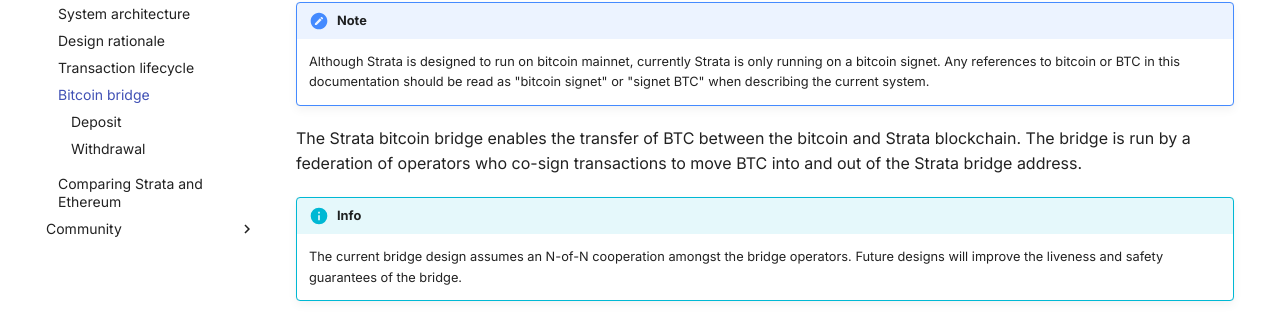
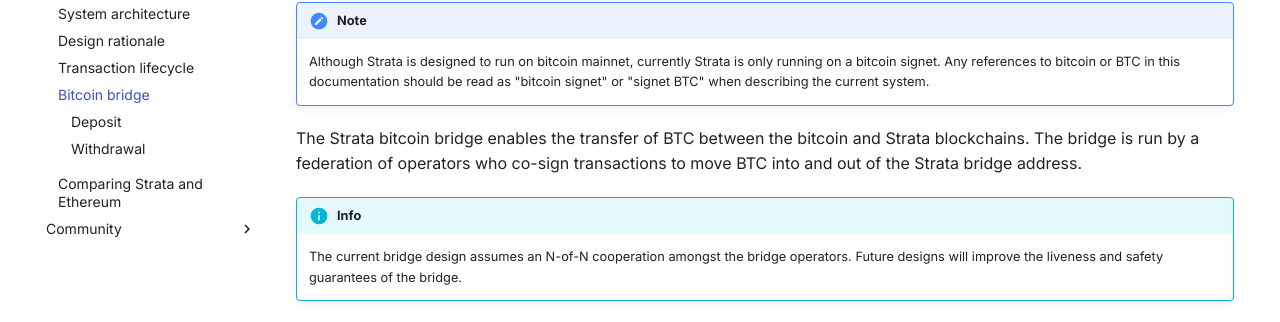
Before and after one commit to alpenlabs/docs, an MkDocs documentation site: the page built from docs/technical/bitcoin-bridge.md, in a window 1280 px wide and 900 px high. Shown: the part 178-500 px from the top of the window. Built offline with MkDocs 1.6.1 and Material for MkDocs 9.7.7, drawn with Linux system fonts in a browser that asks for light colours; part of the change alters nothing that is shown.

Commit message:
fix CI checks

```diff
--- a/docs/technical/bitcoin-bridge.md
+++ b/docs/technical/bitcoin-bridge.md
@@ -8,7 +8,7 @@
     as "bitcoin signet" or "signet BTC" when describing the current system.
 
 The Strata bitcoin bridge enables the transfer of BTC between the bitcoin
-and Strata blockchain.
+and Strata blockchains.
 The bridge is run by a federation of operators who
 co-sign transactions to move BTC into and out of the Strata bridge address.
 
@@ -31,7 +31,8 @@ it is broadcast to bitcoin for confirmation.
 
     Deposits and withdrawals are allowed in a denomination of $D$ BTC where
     $D = 10 \ \text{BTC}$ is a value predefined by the bridge federation.
-    The operator fee is set at 5% of the bridge denomination. The minimum relay fee for transactions is 10 satoshis per vByte.
+    The operator fee is set at 5% of the bridge denomination.
+    The minimum relay fee for transactions is 10 satoshis per vByte.
 
 !!! info
 
@@ -63,10 +64,10 @@ who sends 10[^fees] BTC to a P2TR address, where:
     This can be verified by revealing the random scalar $r$
     used to generate the pubkey by shifting the NUMS point.
 
-2. The script path spend has two paths:
+1. The script path spend has two paths:
    1. "Deposit path", an $N$-of-$N$ multisig path,
       where $N$ is the number of operators in the bridge.
-   2. "Take back" path,
+   1. "Take back" path,
       which allows the user to take back their funds if the bridge fails to
       move funds from the Deposit Request Transaction (DRT)
       into the bridge address within a 1-week period,
@@ -78,12 +79,12 @@ and is composed of the following data:
 
 1. Magic bytes.
    These take $11$ bytes and are used to identify the bridge.
-2. "Take back" TapLeaf hash.
+1. "Take back" TapLeaf hash.
    These take $32$ bytes and are used to validate the
    Deposit Request Transaction (DRT),
    while also necessary for the control block required
    to spend the P2TR output via the $N$-of-$N$ Tapscript.
-3. Execution Layer (EL) address.
+1. Execution Layer (EL) address.
    The Execution Layer (EL) address is the Strata address where
    the user wants to receive the BTC in Strata.
    It is a 20-byte Ethereum Virtual Machine (EVM) address.
@@ -123,15 +124,18 @@ sequenceDiagram
 The user requests a withdrawal on Strata and an operator is assigned to
 fulfill the request on bitcoin:
 
-1. The user initiates a withdrawal request, in response to which the corresponding amount of strata BTC or `sBTC` is burned from Strata.
-2. After the burn is confirmed, the assigned operator creates and signs a Withdrawal Transaction
-   (WT) on the Bitcoin blockchain where they spend 10 BTC from the bridge address' UTXO set,
-   while subtracting the operator's fee (5% of the bridge denomination) and the mining fee (minimum 10 satoshis per vByte),
+1. The user initiates a withdrawal request, in response to which
+    the corresponding amount of strata BTC or `sBTC` is burned from Strata.
+1. After the burn is confirmed, the assigned operator creates
+   and signs a Withdrawal Transaction (WT) on the Bitcoin blockchain
+   where they spend 10 BTC from the bridge address' UTXO set,
+   while subtracting the operator's fee (5% of the bridge denomination)
+   and the mining fee (minimum 10 satoshis per vByte),
    and requests the other $N-1$ operators to sign
    the Withdrawal Transaction.
-3. Once all the signatures have been aggregated, the transaction is submitted to
+1. Once all the signatures have been aggregated, the transaction is submitted to
    bitcoin.
-4. Once the transaction is confirmed,
+1. Once the transaction is confirmed,
    the withdrawal request is fulfilled.
 
 The withdrawal flow is shown below:
```
